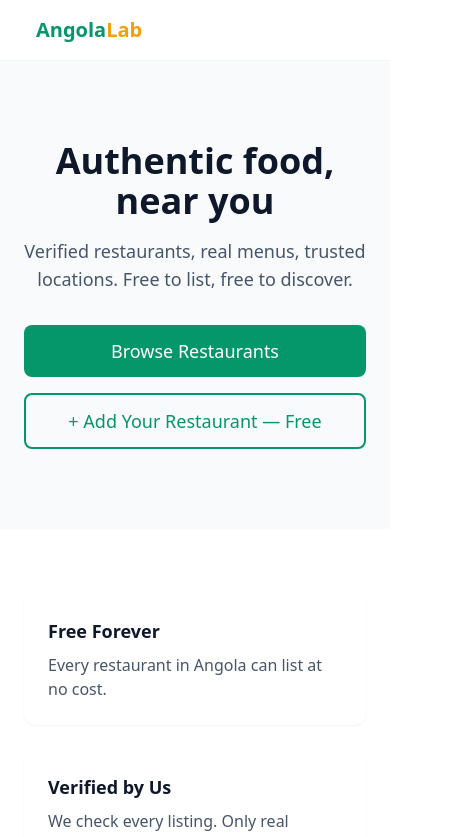
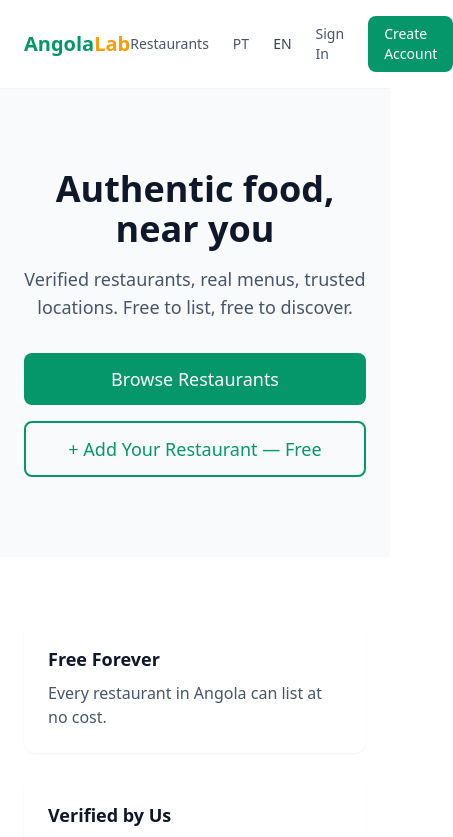
Before and after one commit to oswaldodeal/angolalab-restaurants, a Next.js app: page /en in a window 390 px wide. Shown: the top 837 px of the page, 453 px wide, since content can reach past the window. Built offline with nearby package versions, Linux system fonts and the light colour scheme.

Commit message:
Refactor Header component for better structure
Updated header component to improve layout and navigation.

```diff
--- a/components/Header.tsx
+++ b/components/Header.tsx
@@ -7,16 +7,16 @@ export default function Header() {
   const lang = path.startsWith('/en') ? 'en' : 'pt';
 
   return (
-    <header className="sticky top-0 z-50 bg-white/95 backdrop-blur-sm border-b border-slate-100 px-6 py-4">
+    <header className="sticky top-0 z-50 bg-white border-b border-slate-100 px-6 py-4">
       <div className="max-w-7xl mx-auto flex items-center justify-between">
-        {/* Logo — green Angola, gold LAB, shifted right */}
-        <Link href={`/${lang}`} className="flex items-center gap-0 ml-3">
+        {/* LOGO — Left side, fixed position like OpenTable ✅ */}
+        <Link href={`/${lang}`} className="flex items-center gap-0">
           <span className="text-xl font-bold text-emerald-600">Angola</span>
           <span className="text-xl font-bold text-amber-500">Lab</span>
         </Link>
 
-        {/* Navigation — shows correct links per language */}
-        <nav className="hidden md:flex items-center gap-6 text-sm">
+        {/* NAVIGATION — Right side ✅ */}
+        <nav className="flex items-center gap-6 text-sm">
           {lang === 'pt' ? (
             <>
               <Link href="/pt/restaurantes" className="text-slate-600 hover:text-slate-900">Restaurantes</Link>
```
